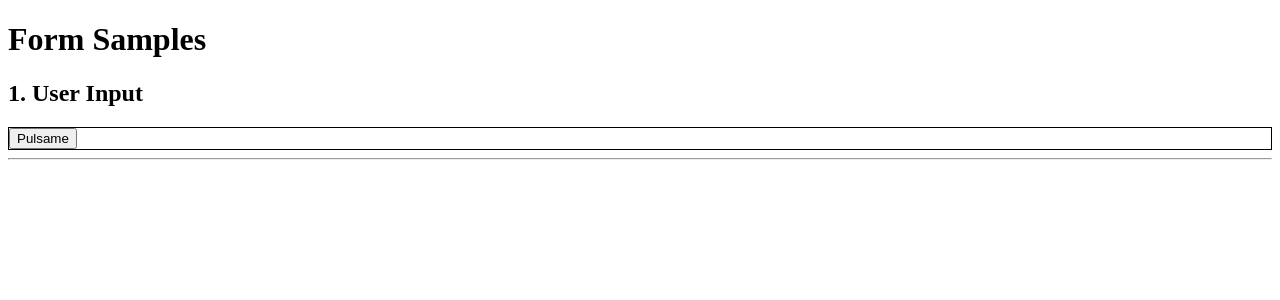
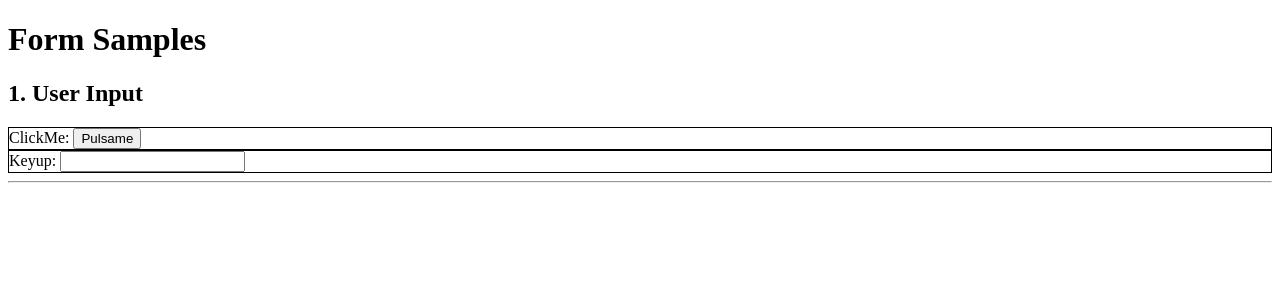
Before and after one commit to pjmolina/ng-forms, an Angular app: page / in a window 1280 px wide. Shown: the top 300 px of the page. Built offline with nearby package versions, Linux system fonts and the light colour scheme.

Commit message:
added keyup component

```diff
--- a/src/app/app.module.ts
+++ b/src/app/app.module.ts
@@ -4,12 +4,14 @@ import { NgModule } from '@angular/core';
 import { AppComponent } from './app.component';
 import { UserInputComponent } from './user-input/user-input.component';
 import { ClickMeComponent } from './click-me/click-me.component';
+import { KeyupComponent } from './keyup/keyup.component';
 
 @NgModule({
   declarations: [
     AppComponent,
     UserInputComponent,
-    ClickMeComponent
+    ClickMeComponent,
+    KeyupComponent
   ],
   imports: [
     BrowserModule
--- a/src/app/click-me/click-me.component.html
+++ b/src/app/click-me/click-me.component.html
@@ -1,4 +1,5 @@
 <div class="click-me">
+  ClickMe:
   <button (click)="pulsado()">Pulsame</button>
   {{ mensaje }}
 </div>
--- /dev/null
+++ b/src/app/keyup/keyup.component.html
@@ -0,0 +1,5 @@
+<div class="key-up">
+  Keyup:
+  <input type="text" (keyup)="onKey($event)"/>
+  {{ values }}
+</div>
--- /dev/null
+++ b/src/app/keyup/keyup.component.scss
@@ -0,0 +1,3 @@
+.key-up {
+    border: 1px solid #000;
+}
--- /dev/null
+++ b/src/app/keyup/keyup.component.ts
@@ -0,0 +1,18 @@
+import { Component, OnInit } from '@angular/core';
+
+@Component({
+  selector: 'app-keyup',
+  templateUrl: './keyup.component.html',
+  styleUrls: ['./keyup.component.scss']
+})
+export class KeyupComponent implements OnInit {
+  values = '';
+
+  constructor() { }
+
+  ngOnInit() {
+  }
+  onKey(event: any) {
+    this.values += event.target.value + ' | ';
+  }
+}
--- a/src/app/user-input/user-input.component.html
+++ b/src/app/user-input/user-input.component.html
@@ -1 +1,2 @@
 <app-click-me></app-click-me>
+<app-keyup></app-keyup>
```
Also changed, not shown: 1 other file (tests, documents, lock files or other folders).
